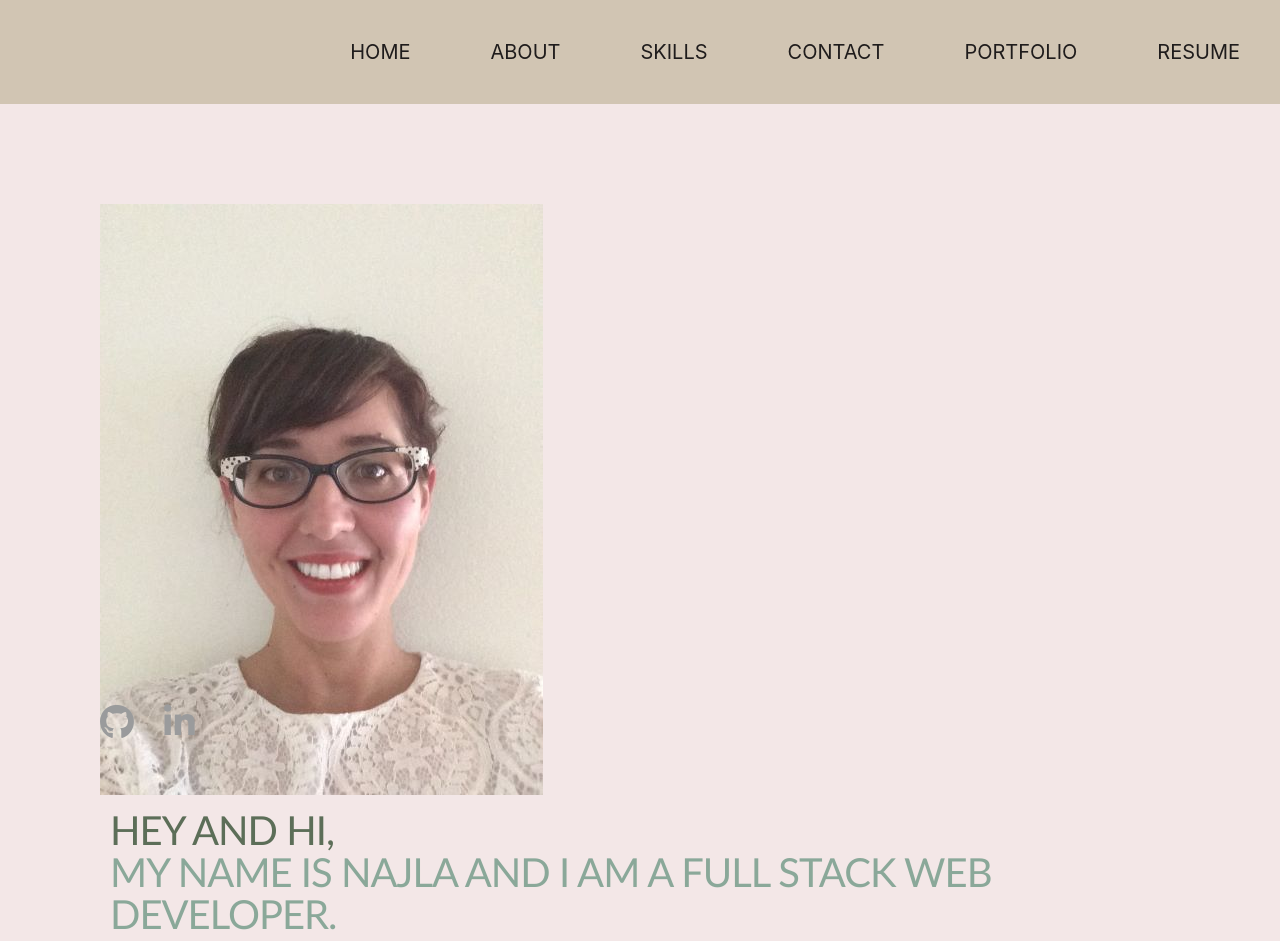
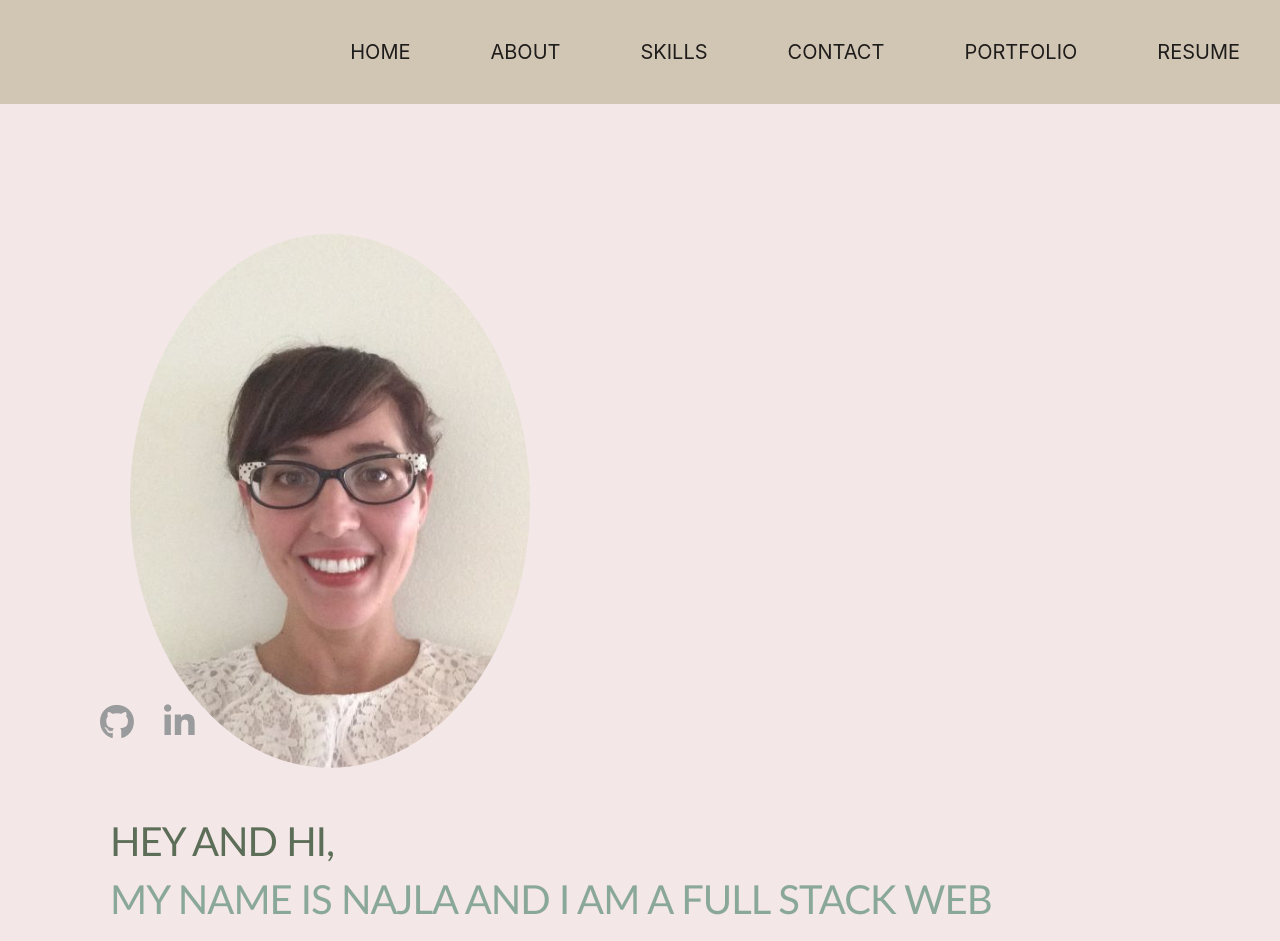
Before and after one commit to nparker80/Najla_Coding_Portfolio, a React (Create React App) app: page / in a window 1280 px wide. Shown: the top 941 px of the page. Built offline with nearby package versions, Linux system fonts and the light colour scheme.

Commit message:
home styling and color palette

```diff
--- a/src/contents/Home/Home.css
+++ b/src/contents/Home/Home.css
@@ -6,6 +6,7 @@
 
 .introduction {
   text-transform: uppercase;
+  line-height: 58px;
   color: #5C6E58;
   font-family: 'Gill Sans', 'Gill Sans MT', 'Trebuchet MS', sans-serif;
   font-size: 40px;
--- a/src/contents/Home/Home.jsx
+++ b/src/contents/Home/Home.jsx
@@ -9,7 +9,7 @@ class Home extends Component {
     return (
       <div className="condiv home">
 
-        <img src={profilepic} alt="profilepic" />
+        <img src={profilepic} className='profilepic' alt='Najlapic' />
         <h1 className="introduction">Hey and hi,<span>
           <br></br>
           My name is Najla and I am a full stack web developer.</span></h1>
```
